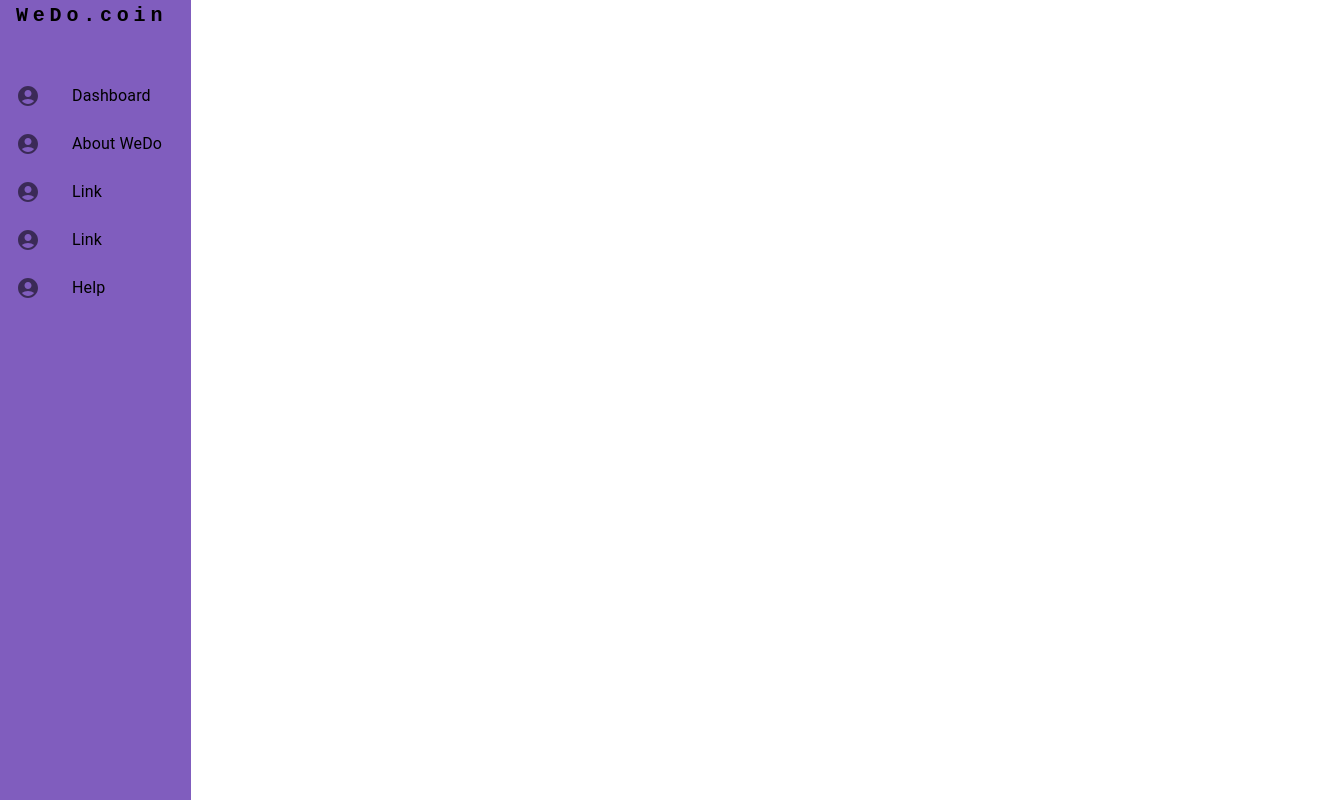
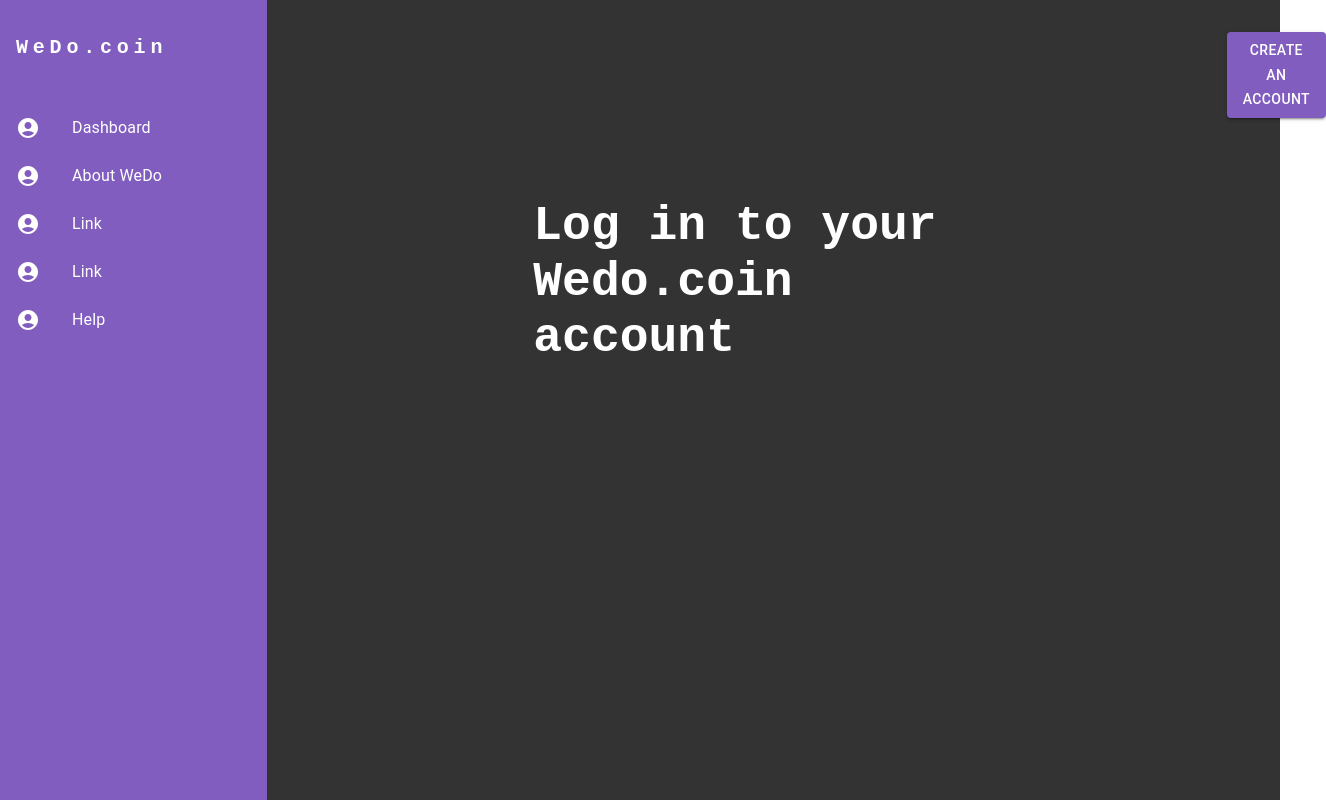
Before and after one commit to sahilg24/WeDo-Coin, a React (Create React App) app in the folder wedo-demo-page/: page /account in a window 1280 px wide. Shown: the whole page, 1326 px wide, since content can reach past the window. Built offline with nearby package versions, Linux system fonts and the light colour scheme.

Commit message:
add header, create account button to account page

```diff
--- a/wedo-demo-page/src/pages/WedoAccountPage/WedoAccountPageDemo.js
+++ b/wedo-demo-page/src/pages/WedoAccountPage/WedoAccountPageDemo.js
@@ -1,5 +1,4 @@
 import WedoAccountMenu from "./components/WedoAccountMenu";
-
 
 const WedoAccountPageDemo = () => {
 
@@ -8,7 +7,6 @@ const WedoAccountPageDemo = () => {
             <div>
                 <WedoAccountMenu></WedoAccountMenu>
             </div>
-
         </html>
     );
 };
--- a/wedo-demo-page/src/pages/WedoAccountPage/components/WedoAccountMenu.js
+++ b/wedo-demo-page/src/pages/WedoAccountPage/components/WedoAccountMenu.js
@@ -10,6 +10,7 @@ import ListItemButton from '@mui/material/ListItemButton';
 import ListItemText from '@mui/material/ListItemText';
 import ListItemIcon from '@mui/material/ListItemIcon';
 import AccountCircleIcon from '@mui/icons-material/AccountCircle';
+import Button from '@mui/material/Button';
 
 const theme = createTheme({
     palette: {
@@ -26,7 +27,7 @@ const WedoAccountMenu = () => {
 
     return (
         <ThemeProvider theme={theme}>
-            <Grid container spacing={12}
+            <Grid container
                 alignItems="center">
                 <Grid item xs={2.5}>
                     <Box bgcolor="primary.main"
@@ -37,6 +38,7 @@ const WedoAccountMenu = () => {
                             noWrap
                             component="a"
                             href="/"
+                            pt={4}
                             sx={{
                                 ml: 2,
                                 mb: 4,
@@ -44,7 +46,7 @@ const WedoAccountMenu = () => {
                                 fontFamily: 'monospace',
                                 fontWeight: 700,
                                 letterSpacing: '.3rem',
-                                color: 'inherit',
+                                color: 'white',
                                 textDecoration: 'none',
                             }}
                         >
@@ -53,46 +55,101 @@ const WedoAccountMenu = () => {
                         <List>
                             <ListItem disablePadding>
                                 <ListItemButton>
-                                    <ListItemIcon>
+                                    <ListItemIcon
+                                        sx={{
+                                            color: 'white',
+                                        }}>
                                         <AccountCircleIcon />
                                     </ListItemIcon>
-                                    <ListItemText primary="Dashboard" />
+                                    <ListItemText primary="Dashboard"
+                                        sx={{
+                                            color: 'white',
+                                        }} />
                                 </ListItemButton>
                             </ListItem>
                             <ListItem disablePadding>
                                 <ListItemButton >
-                                    <ListItemIcon>
+                                    <ListItemIcon
+                                        sx={{
+                                            color: 'white',
+                                        }}>
                                         <AccountCircleIcon />
                                     </ListItemIcon>
-                                    <ListItemText primary="About WeDo" />
+                                    <ListItemText primary="About WeDo"
+                                        sx={{
+                                            color: 'white',
+                                        }} />
                                 </ListItemButton>
                             </ListItem>
                             <ListItem disablePadding>
                                 <ListItemButton >
-                                    <ListItemIcon>
+                                    <ListItemIcon
+                                        sx={{
+                                            color: 'white',
+                                        }}>
                                         <AccountCircleIcon />
                                     </ListItemIcon>
-                                    <ListItemText primary="Link" />
+                                    <ListItemText primary="Link"
+                                        sx={{
+                                            color: 'white',
+                                        }} />
                                 </ListItemButton>
                             </ListItem>
                             <ListItem disablePadding>
                                 <ListItemButton >
-                                    <ListItemIcon>
+                                    <ListItemIcon
+                                        sx={{
+                                            color: 'white',
+                                        }}>
                                         <AccountCircleIcon />
                                     </ListItemIcon>
-                                    <ListItemText primary="Link" />
+                                    <ListItemText primary="Link"
+                                        sx={{
+                                            color: 'white',
+                                        }} />
                                 </ListItemButton>
                             </ListItem>
                             <ListItem disablePadding>
                                 <ListItemButton >
-                                    <ListItemIcon>
+                                    <ListItemIcon
+                                        sx={{
+                                            color: 'white',
+                                        }}>
                                         <AccountCircleIcon />
                                     </ListItemIcon>
-                                    <ListItemText primary="Help" />
+                                    <ListItemText primary="Help"
+                                        sx={{
+                                            color: 'white',
+                                        }} />
                                 </ListItemButton>
                             </ListItem>
                         </List>
                     </Box>
+                </Grid>
+
+                <Grid item xs={9.5}>
+                    <Box
+                        bgcolor="secondary.main"
+                        minHeight="100vh"
+                    >
+                        <Box ml={120}
+                            pt={4}>
+                            <Button variant="contained"
+                            >Create an account</Button></Box>
+                        <div style={{ overflow: "hidden", textOverflow: "ellipsis", width: '30rem', marginLeft: 'auto', marginRight: 'auto' }}>
+                            <Typography
+                                variant="h3"
+                                pt={10}
+                                sx={{
+                                    fontFamily: 'monospace',
+                                    fontWeight: 700,
+                                    color: 'white',
+                                }}
+                            >
+                                Log in to your Wedo.coin account
+                            </Typography></div>
+                    </Box>
+
                 </Grid>
             </Grid>
         </ThemeProvider>
```
